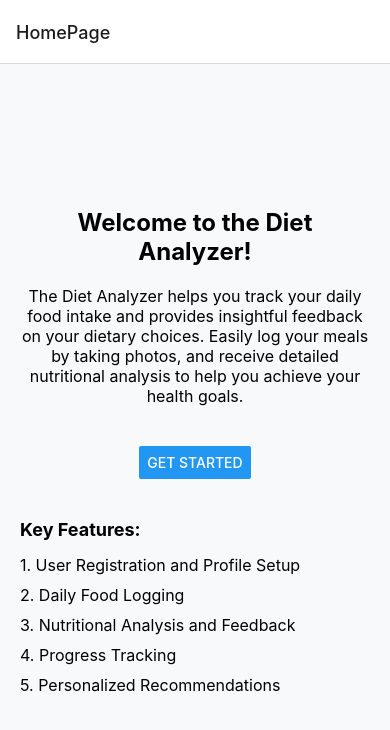
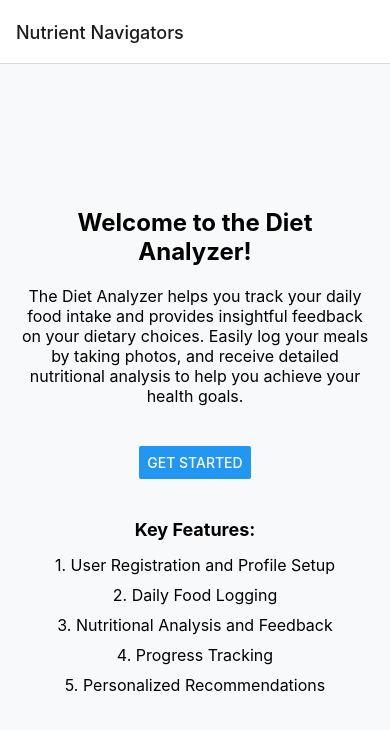
Before and after one commit to Ayan-Mahmood/NutrientNavigators, a React Native app in the folder frontend/NutrientNavigators/: screen /landingPage in a window 390 px wide. Shown: the top 730 px of the page. Built offline with nearby package versions, Linux system fonts and the light colour scheme.

Commit message:
Added landing page, added a pages directory, declared some types, added a Account object to grab info, fixed redirection to homePage

```diff
--- a/frontend/NutrientNavigators/app/homePage.tsx
+++ /dev/null
@@ -1,69 +0,0 @@
-import React  from 'react';
-import { View, Text, Button, StyleSheet} from 'react-native';
-
-
-interface HomePageProps {
-  navigation: any;
-}
-
-const HomePage: React.FC<HomePageProps> = ({ navigation }) => {
-  return (
-    <View style={styles.container}>
-      <Text style={styles.title}>Welcome to the Diet Analyzer!</Text>
-      <Text style={styles.description}>
-        The Diet Analyzer helps you track your daily food intake and provides insightful feedback on your dietary choices.
-        Easily log your meals by taking photos, and receive detailed nutritional analysis to help you achieve your health goals.
-      </Text>
-
-      <View style={styles.buttonContainer}>
-        <Button
-          title="Get Started"
-          onPress={() => navigation.navigate('LoginPage')}
-        />
-      </View>
-
-      <Text style={styles.featuresTitle}>Key Features:</Text>
-      <Text style={styles.featureItem}>1. User Registration and Profile Setup</Text>
-      <Text style={styles.featureItem}>2. Daily Food Logging</Text>
-      <Text style={styles.featureItem}>3. Nutritional Analysis and Feedback</Text>
-      <Text style={styles.featureItem}>4. Progress Tracking</Text>
-      <Text style={styles.featureItem}>5. Personalized Recommendations</Text>
-    </View>
-  );
-};
-
-const styles = StyleSheet.create({
-  container: {
-    flex: 1,
-    justifyContent: 'center',
-    padding: 20,
-    backgroundColor: '#f8f9fa',
-  },
-  title: {
-    fontSize: 24,
-    fontWeight: 'bold',
-    textAlign: 'center',
-    marginBottom: 20,
-  },
-  description: {
-    fontSize: 16,
-    textAlign: 'center',
-    marginBottom: 20,
-  },
-  buttonContainer: {
-    marginVertical: 20,
-    alignItems: 'center',
-  },
-  featuresTitle: {
-    fontSize: 18,
-    fontWeight: 'bold',
-    marginTop: 20,
-    marginBottom: 10,
-  },
-  featureItem: {
-    fontSize: 16,
-    marginVertical: 5,
-  },
-});
-
-export default HomePage;
--- a/frontend/NutrientNavigators/app/index.tsx
+++ b/frontend/NutrientNavigators/app/index.tsx
@@ -3,11 +3,20 @@ import { View, Text, Button, StyleSheet, Pressable } from "react-native";
 import { registerRootComponent } from "expo";
 import { NavigationContainer } from "@react-navigation/native";
 import { createNativeStackNavigator } from "@react-navigation/native-stack";
-import Register from "./register";
-import Login from "./login";
-import HomePage from "./homePage";
-
-const Stack = createNativeStackNavigator();
+import Register from "../components/pages/registerPage";
+import Login from "../components/pages/loginPage";
+import landingPage from "../components/pages/landingPage";
+import HomePage from "../components/pages/homePage";
+export type RootStackParamList = {
+  LoginPage: undefined;
+  landingPage: undefined;
+  Login: { AccountInfo: { id: string; email: string } };
+  Register: { AccountInfo: { id: string; email: string } };
+  HomePage: { AccountInfo: { id: string; email: string } };
+  MealLogger: { AccountInfo: { id: string; email: string } };
+  ProgressPage: { AccountInfo: { id: string; email: string } };
+};
+const Stack = createNativeStackNavigator<RootStackParamList>();
 export function Registration_Login_Page({ navigation }: { navigation: any }) {
   return (
     <View style={styles.container}>
@@ -32,11 +41,32 @@ export default function App() {
 
   return (
     <NavigationContainer>
-      <Stack.Navigator initialRouteName="HomePage">
-        <Stack.Screen name="LoginPage" component={Registration_Login_Page} />
-        <Stack.Screen name="Register" component={Register} />
-        <Stack.Screen name="Login" component={Login} />
-        <Stack.Screen name="HomePage" component={HomePage} />
+      <Stack.Navigator initialRouteName="landingPage">
+        <Stack.Screen
+          options={{ title: "Register / Log-in" }}
+          name="LoginPage"
+          component={Registration_Login_Page}
+        />
+        <Stack.Screen
+          options={{ title: "Register" }}
+          name="Register"
+          component={Register}
+        />
+        <Stack.Screen
+          options={{ title: "Login" }}
+          name="Login"
+          component={Login}
+        />
+        <Stack.Screen
+          options={{ title: "Nutrient Navigators" }}
+          name="landingPage"
+          component={landingPage}
+        />
+        <Stack.Screen
+          options={{ title: "Home Page" }}
+          name="HomePage"
+          component={HomePage}
+        />
       </Stack.Navigator>
     </NavigationContainer>
   );
--- /dev/null
+++ b/frontend/NutrientNavigators/components/pages/homePage.tsx
@@ -0,0 +1,67 @@
+import React, { useEffect } from "react";
+import { View, Text, Button, StyleSheet, Alert } from "react-native";
+import { StackScreenProps } from "@react-navigation/stack";
+import { RootStackParamList } from "../../app/index";
+
+type HomePageProps = StackScreenProps<RootStackParamList, "HomePage">;
+
+const HomePage: React.FC<HomePageProps> = ({ navigation, route }) => {
+  const { AccountInfo } = route.params;
+
+  // Ensure account data is provided; otherwise, redirect to the login page
+  useEffect(() => {
+    if (!AccountInfo || !AccountInfo.id || !AccountInfo.email) {
+      Alert.alert(
+        "Unauthorized Access",
+        "You must be logged in to access this page.",
+        [{ text: "OK", onPress: () => navigation.replace("LoginPage") }]
+      );
+    }
+  }, [AccountInfo, navigation]);
+
+  return (
+    <View style={styles.container}>
+      <Text style={styles.welcome}>Welcome back, {AccountInfo.email}!</Text>
+
+      <View style={styles.buttonContainer}>
+        <Button
+          title="Log Your Meal"
+          onPress={() => navigation.navigate("MealLogger", { AccountInfo })}
+        />
+        <Button
+          title="View Progress"
+          onPress={() => navigation.navigate("ProgressPage", { AccountInfo })}
+        />
+        <Button
+          title="Logout"
+          color="red"
+          onPress={() => navigation.replace("LoginPage")}
+        />
+      </View>
+    </View>
+  );
+};
+
+const styles = StyleSheet.create({
+  container: {
+    flex: 1,
+    justifyContent: "center",
+    padding: 20,
+    backgroundColor: "#f8f9fa",
+  },
+  welcome: {
+    fontSize: 24,
+    fontWeight: "bold",
+    textAlign: "center",
+    marginBottom: 30,
+  },
+  buttonContainer: {
+    marginTop: 20,
+    alignItems: "center",
+  },
+  buttonSpacing: {
+    marginVertical: 10,
+  },
+});
+
+export default HomePage;
--- /dev/null
+++ b/frontend/NutrientNavigators/components/pages/landingPage.tsx
@@ -0,0 +1,78 @@
+import React from "react";
+import { View, Text, Button, StyleSheet } from "react-native";
+
+interface landingPageProps {
+  navigation: any;
+}
+
+const landingPage: React.FC<landingPageProps> = ({ navigation }) => {
+  return (
+    <View style={styles.container}>
+      <Text style={styles.title}>Welcome to the Diet Analyzer!</Text>
+      <Text style={styles.description}>
+        The Diet Analyzer helps you track your daily food intake and provides
+        insightful feedback on your dietary choices. Easily log your meals by
+        taking photos, and receive detailed nutritional analysis to help you
+        achieve your health goals.
+      </Text>
+
+      <View style={styles.buttonContainer}>
+        <Button
+          title="Get Started"
+          onPress={() => navigation.navigate("LoginPage")}
+        />
+      </View>
+
+      <Text style={styles.featuresTitle}>Key Features:</Text>
+      <Text style={styles.featureItem}>
+        1. User Registration and Profile Setup
+      </Text>
+      <Text style={styles.featureItem}>2. Daily Food Logging</Text>
+      <Text style={styles.featureItem}>
+        3. Nutritional Analysis and Feedback
+      </Text>
+      <Text style={styles.featureItem}>4. Progress Tracking</Text>
+      <Text style={styles.featureItem}>5. Personalized Recommendations</Text>
+    </View>
+  );
+};
+
+const styles = StyleSheet.create({
+  container: {
+    flex: 1,
+    justifyContent: "center",
+    padding: 20,
+    backgroundColor: "#f8f9fa",
+  },
+  title: {
+    fontSize: 24,
+    fontWeight: "bold",
+    textAlign: "center",
+    marginBottom: 20,
+  },
+  description: {
+    fontSize: 16,
+    textAlign: "center",
+    marginBottom: 20,
+  },
+  buttonContainer: {
+    marginVertical: 20,
+    alignItems: "center",
+  },
+  featuresTitle: {
+    display: "flex",
+    justifyContent: "center",
+    fontSize: 18,
+    fontWeight: "bold",
+    marginTop: 20,
+    marginBottom: 10,
+  },
+  featureItem: {
+    display: "flex",
+    justifyContent: "center",
+    fontSize: 16,
+    marginVertical: 5,
+  },
+});
+
+export default landingPage;
--- a/frontend/NutrientNavigators/app/register.tsx
+++ b/frontend/NutrientNavigators/components/pages/loginPage.tsx
@@ -1,36 +1,47 @@
 import React, { useState } from "react";
-import { View, TextInput, Button, Text, StyleSheet } from "react-native";
+import {
+  View,
+  TextInput,
+  Button,
+  Text,
+  StyleSheet,
+  Pressable,
+} from "react-native";
 import axios from "axios";
-
 const flask_api = "http://127.0.0.1:5000";
 
-interface RegisterProps {
+interface LoginProps {
   navigation: any;
 }
 
-const Register: React.FC<RegisterProps> = ({ navigation }) => {
+const Login: React.FC<LoginProps> = ({ navigation }) => {
   const [email, setEmail] = useState("");
   const [password, setPassword] = useState("");
   const [error, setError] = useState("");
 
-  const handleRegister = async () => {
+  const handleLogin = async () => {
     try {
-      const response = await axios.post(`${flask_api}/register`, {
+      const response = await axios.post(`${flask_api}/login`, {
         email,
         password,
       });
 
       if (response.data.success) {
-        console.log("Registration is successful!");
-        navigation.navigate("Login");
+        console.log("Login is successful!");
+        navigation.navigate("homePage", {
+          AccountInfo: {
+            id: response.data.id,
+            email: email,
+          },
+        });
       } else {
-        setError(response.data.error || "Registration failed.");
+        setError(response.data.error || "Login failed.");
       }
     } catch (error) {
       if (error.response && error.response.data && error.response.data.error) {
         setError(error.response.data.error);
       } else {
-        setError("Registration failed. Please try again.");
+        setError("Login failed. Please try again.");
       }
     }
   };
@@ -52,7 +63,7 @@ const Register: React.FC<RegisterProps> = ({ navigation }) => {
         onChangeText={setPassword}
         secureTextEntry
       />
-      <Button title="Register" onPress={handleRegister} />
+      <Button title="Login" onPress={handleLogin} />
       {error ? <Text style={styles.error}>{error}</Text> : null}
     </View>
   );
@@ -72,6 +83,24 @@ const styles = StyleSheet.create({
   error: {
     color: "red",
   },
+  button: {
+    margin: "auto",
+    marginBottom: 10,
+    alignItems: "center",
+    justifyContent: "center",
+    paddingVertical: 12,
+    paddingHorizontal: 32,
+    borderRadius: 4,
+    elevation: 3,
+    backgroundColor: "black",
+  },
+  text: {
+    fontSize: 16,
+    lineHeight: 21,
+    fontWeight: "bold",
+    letterSpacing: 0.25,
+    color: "white",
+  },
 });
 
-export default Register;
+export default Login;
--- a/frontend/NutrientNavigators/app/login.tsx
+++ b/frontend/NutrientNavigators/components/pages/registerPage.tsx
@@ -1,37 +1,41 @@
 import React, { useState } from "react";
-import { View, TextInput, Button, Text, StyleSheet, Pressable } from "react-native";
+import { View, TextInput, Button, Text, StyleSheet } from "react-native";
 import axios from "axios";
+
 const flask_api = "http://127.0.0.1:5000";
-import HomePage from "./homePage";
 
-interface LoginProps {
+interface RegisterProps {
   navigation: any;
 }
 
-const Login: React.FC<LoginProps> = ({ navigation }) => {
+const Register: React.FC<RegisterProps> = ({ navigation }) => {
   const [email, setEmail] = useState("");
   const [password, setPassword] = useState("");
   const [error, setError] = useState("");
 
-
-  const handleLogin = async () => {
+  const handleRegister = async () => {
     try {
-      const response = await axios.post(`${flask_api}/login`, {
+      const response = await axios.post(`${flask_api}/register`, {
         email,
         password,
       });
 
       if (response.data.success) {
-        console.log("Login is successful!");
-        navigation.navigate("HomePage");
+        console.log("Registration is successful!");
+        navigation.navigate("homePage", {
+          AccountInfo: {
+            id: response.data.id,
+            email: email,
+          },
+        });
       } else {
-        setError(response.data.error || "Login failed.");
+        setError(response.data.error || "Registration failed.");
       }
     } catch (error) {
       if (error.response && error.response.data && error.response.data.error) {
         setError(error.response.data.error);
       } else {
-        setError("Login failed. Please try again.");
+        setError("Registration failed. Please try again.");
       }
     }
   };
@@ -53,7 +57,7 @@ const Login: React.FC<LoginProps> = ({ navigation }) => {
         onChangeText={setPassword}
         secureTextEntry
       />
-      <Button title="Login" onPress={handleLogin} />
+      <Button title="Register" onPress={handleRegister} />
       {error ? <Text style={styles.error}>{error}</Text> : null}
     </View>
   );
@@ -73,24 +77,6 @@ const styles = StyleSheet.create({
   error: {
     color: "red",
   },
-  button: {
-    margin: "auto",
-    marginBottom: 10,
-    alignItems: "center",
-    justifyContent: "center",
-    paddingVertical: 12,
-    paddingHorizontal: 32,
-    borderRadius: 4,
-    elevation: 3,
-    backgroundColor: "black",
-  },
-  text:{
-    fontSize: 16,
-    lineHeight: 21,
-    fontWeight: "bold",
-    letterSpacing: 0.25,
-    color: "white",
-  }
 });
 
-export default Login;
+export default Register;
--- a/package.json
+++ b/package.json
@@ -3,6 +3,7 @@
   "dependencies": {
     "@react-navigation/native": "^6.1.18",
     "@react-navigation/native-stack": "^6.11.0",
+    "@react-navigation/stack": "^6.4.1",
     "@types/react": "~18.0.27",
     "axios": "^1.7.7",
     "expo-cli": "^6.3.10",
@@ -13,6 +14,7 @@
     "typescript": "^4.9.4"
   },
   "devDependencies": {
-    "@types/react": "^18.3.11"
+    "@types/react": "^18.3.11",
+    "@types/react-navigation": "^3.4.0"
   }
 }
```
Also changed, not shown: frontend/NutrientNavigators/components/Collapsible.tsx (+17 -13 lines), frontend/NutrientNavigators/components/navigation/TabBarIcon.tsx (+7 -4 lines), 1 other file (tests, documents, lock files or other folders).
